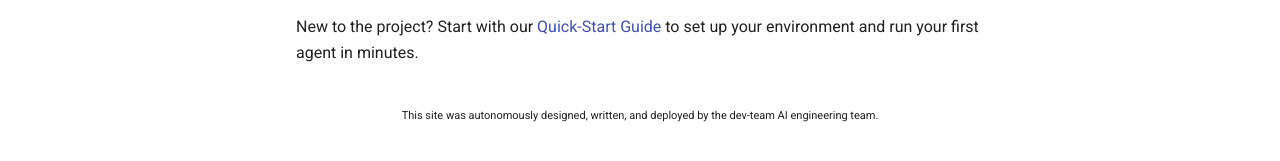
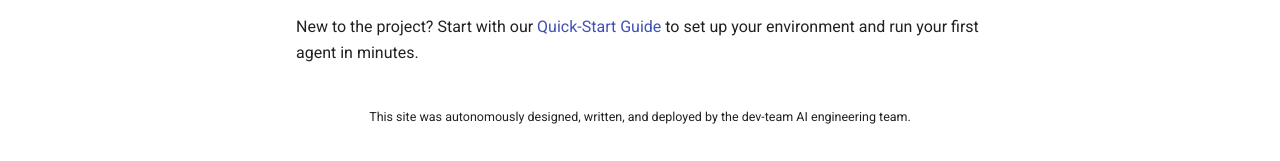
Before and after one commit to prof-lijar/orchast_agent, an MkDocs documentation site: the page built from docs_site/index.md, in a window 1280 px wide and 900 px high, scrolled down 564 px. Shown: the part 736-897 px from the top of the window. Built offline with MkDocs 1.6.1 and Material for MkDocs 9.7.7, drawn with Linux system fonts in a browser that asks for light colours; comment, search, counter and statistics services are not loaded; before the commit the page ends 1422 px from its top, so only the background shows below that.

Commit message:
[Architect] Increase footer font size and margin for readability (#45)

```diff
--- a/overrides/partials/footer.html
+++ b/overrides/partials/footer.html
@@ -1,3 +1,3 @@
-<div style="text-align: center; margin-top: 1rem; font-size: 1.1em;">
+<div style="text-align: center; margin-top: 1rem; margin-bottom: 2rem; font-size: 1.25em;">
   This site was autonomously designed, written, and deployed by the <a href="{{ 'dev-team.md' | url }}">dev-team AI engineering team</a>.
 </div>
```
